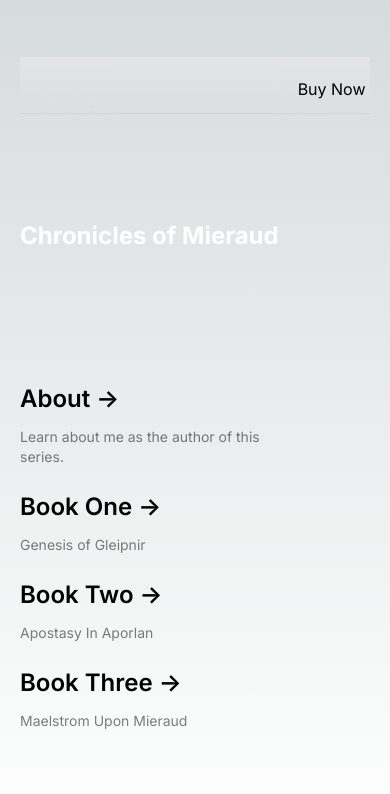
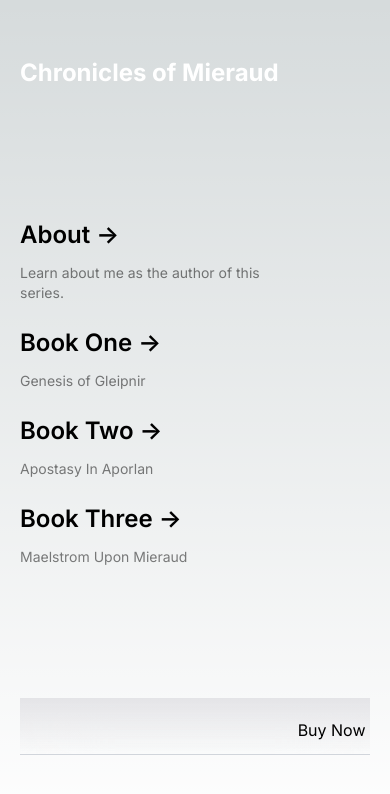
Before and after one commit to alex-aviles/MyBookSeriesWebsite, a Next.js app: page / in a window 390 px wide. Shown: the top 794 px of the page. Built offline with nearby package versions, Linux system fonts and the light colour scheme.

Commit message:
updates for tonight

```diff
--- a/src/app/page.tsx
+++ b/src/app/page.tsx
@@ -1,29 +1,17 @@
-//import Image from 'next/image'
+// import Image from 'next/image'
 import Link from 'next/link';
 
 export default function Home() {
   return (
-    <main className="relative flex flex-col lg:flex-row min-h-screen min-w-screen justify-around p-5 lg:p-10">
+    <main className="relative flex flex-col min-h-screen min-w-screen justify-around p-5 lg:p-10">
 
-      <div className="lg:order-1 mb-8 lg:order-2 lg:absolute lg:top-1 lg:right-1 lg:pt-5 lg:items-center lg:justify-end lg:max-w-4xl lg:pr-10">
-        <p className="flex justify-end border-b border-gray-300 bg-gradient-to-b from-zinc-200 pb-3 pt-5 backdrop-blur-2xl dark:border-neutral-800 dark:bg-zinc-800/30 dark:from-inherit lg:w-full lg:bg-gray-200 lg:p-4 lg:dark:bg-zinc-800/30">
-          <a
-            href="https://www.amazon.com/dp/B09PHCFNH8?binding=paperback&qid=1700102595&sr=1-1&ref=dbs_dp_rwt_sb_pc_tpbk"
-            target="_blank"
-            rel="noopener noreferrer"
-          >
-            Buy Now&nbsp;
-          </a>
-        </p>
-      </div>
-
-      <div className="lg:order-1 mb-8 lg:order-2">
+      <div className="mb-8">
         <h1 className="text-2xl font-bold text-white lg:text-9xl">
           Chronicles{' '}of{' '}Mieraud
         </h1>
       </div>
 
-      <div className="lg:order-1 mb-8 lg:order-2 lg:top-1 lg:left-1 lg:absolute lg:grid lg:text-center lg:pt-5 lg:max-w-3xl lg:w-[200px] lg:mb-0 lg:grid-cols-1 lg:grid-rows-4 lg:text-left">
+      <div className="mb-8 lg:top-1 lg:left-1 lg:absolute lg:grid lg:text-center lg:pt-5 lg:max-w-3xl lg:w-[200px] lg:mb-0 lg:grid-cols-1 lg:grid-rows-4 lg:text-left">
         <a
           href="/about"
           className="group rounded-lg border border-transparent px-3 py-2 transition-colors hover:border-gray-300 hover:bg-gray-100 hover:dark:border-neutral-700 hover:dark:bg-neutral-800/30"
@@ -88,6 +76,18 @@ export default function Home() {
           </p>
         </Link>
       </div>
+
+      <div className="mb-8 lg:absolute lg:top-1 lg:right-1 lg:pt-5 lg:items-center lg:justify-end lg:max-w-4xl lg:pr-10">
+        <p className="flex justify-end border-b border-gray-300 bg-gradient-to-b from-zinc-200 pb-3 pt-5 backdrop-blur-2xl dark:border-neutral-800 dark:bg-zinc-800/30 dark:from-inherit lg:w-full lg:bg-gray-200 lg:p-4 lg:dark:bg-zinc-800/30">
+          <a
+            href="https://www.amazon.com/dp/B09PHCFNH8?binding=paperback&qid=1700102595&sr=1-1&ref=dbs_dp_rwt_sb_pc_tpbk"
+            target="_blank"
+            rel="noopener noreferrer"
+          >
+            Buy Now&nbsp;
+          </a>
+        </p>
+      </div>
     </main>
   );
 }
```
Also changed, not shown: src/app/tempsave.tsx (+11 -10 lines).
